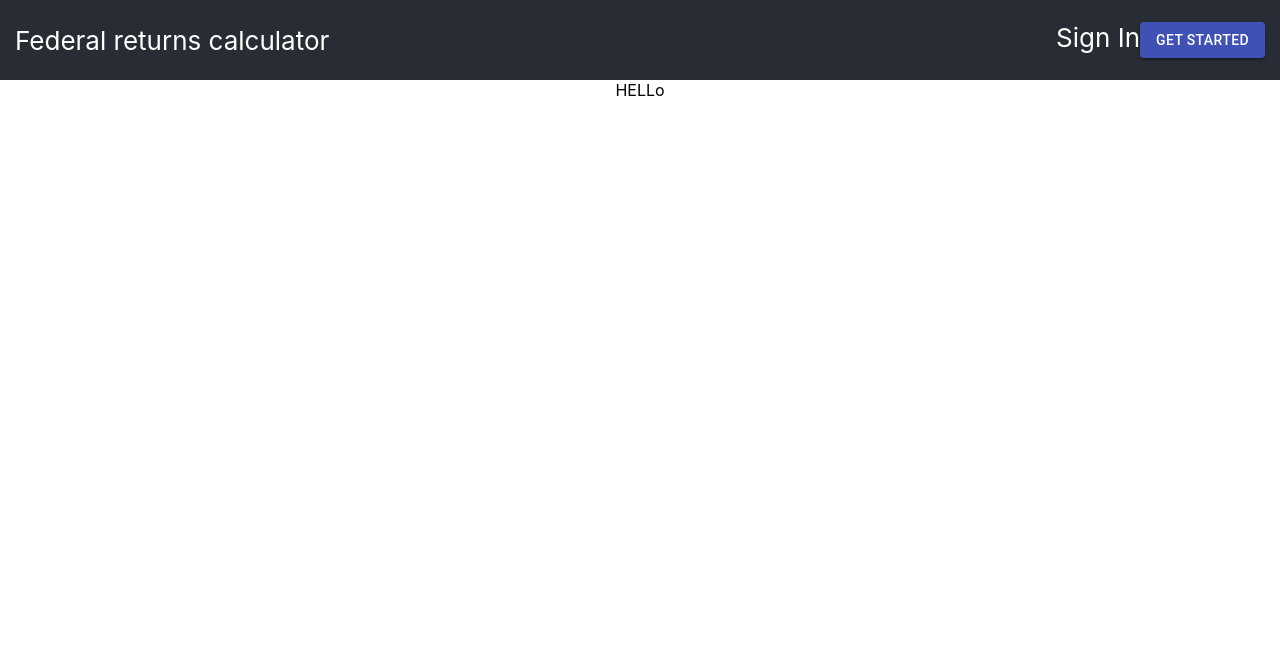
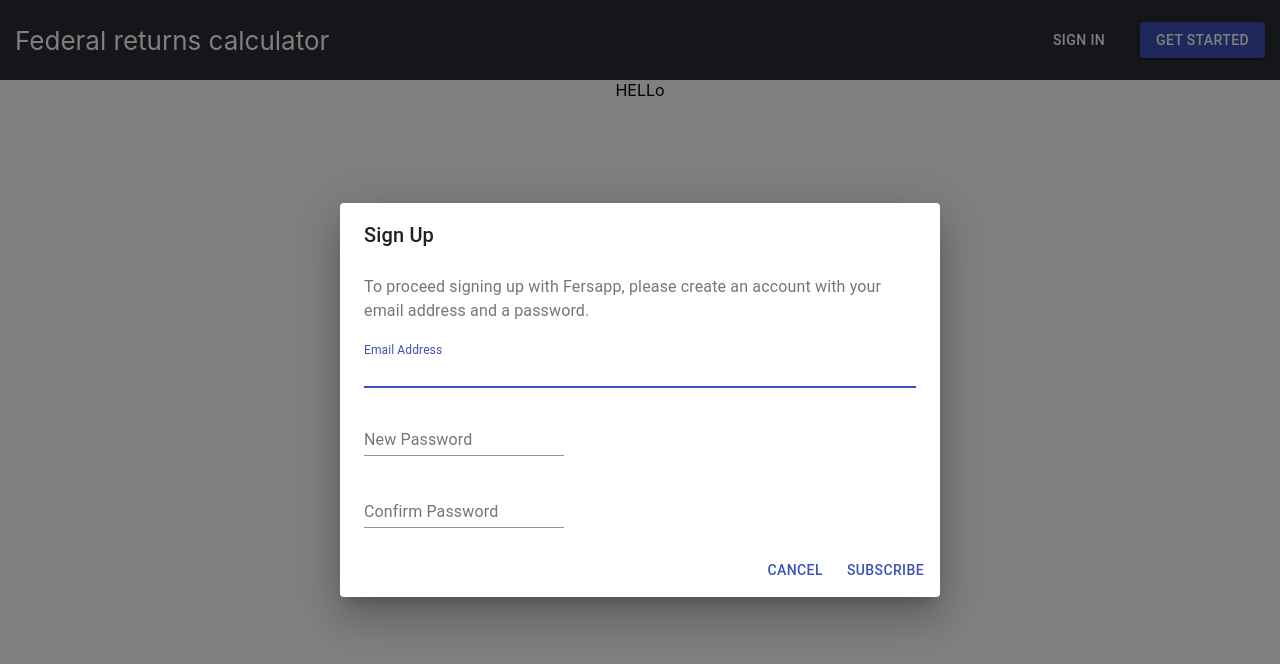
Before and after one commit to pooja1690/fersapp-client, a React (Create React App) app in the folder fersapp/: page / in a window 1280 px wide. Both pictures are taken after a click on the button "GET STARTED". Shown: the top 664 px of the page. Built offline with nearby package versions, Linux system fonts and the light colour scheme.

Commit message:
header with modals for signin and signup

```diff
--- a/fersapp/src/App.css
+++ b/fersapp/src/App.css
@@ -1,51 +1,3 @@
 .App {
   text-align: center;
 }
-
-.App-logo {
-  animation: App-logo-spin infinite 20s linear;
-  height: 40vmin;
-  pointer-events: none;
-}
-
-.Header {
-  background-color: #282c34;
-  height: 80px;
-  display: flex;
-  flex-direction: row;
-  align-items: center;
-  justify-content: space-between;
-  font-size: calc(10px + 2vmin);
-  color: white;
-  padding: 0px 15px 0px 15px;
-}
-
-.Header-logo {
-  float: left;
-}
-
-.Header-sign__in {
-
-}
-
-.Header-left {
-
-}
-
-.Header-right {
-  display: flex;
-  flex-direction: row;
-}
-
-.App-link {
-  color: #61dafb;
-}
-
-@keyframes App-logo-spin {
-  from {
-    transform: rotate(0deg);
-  }
-  to {
-    transform: rotate(360deg);
-  }
-}
--- a/fersapp/src/App.js
+++ b/fersapp/src/App.js
@@ -1,23 +1,16 @@
 import React from "react";
-import Button from "@material-ui/core/Button";
+import Header from "./pages/components/header/Header";
+import LandingPage from "./pages/landing-page/LandingPage";
 import "./App.css";
 
 function App() {
   return (
     <div className="App">
-      <header className="Header">
-        <div className="Header-left">
-          <div className="Header-logo">Federal returns calculator</div>
-        </div>
-        <div className="Header-right">
-          <div className="Header-sign__in">Sign In</div>
-          <Button variant="contained" color="primary">
-            Get Started
-          </Button>
-        </div>
+      <header>
+        <Header />
       </header>
       <body>
-        <div>HELLo</div>
+        <LandingPage />
       </body>
     </div>
   );
--- /dev/null
+++ b/fersapp/src/pages/components/header/Header.css
@@ -0,0 +1,28 @@
+.Header {
+  background-color: #282c34;
+  height: 80px;
+  display: flex;
+  flex-direction: row;
+  align-items: center;
+  justify-content: space-between;
+  font-size: calc(10px + 2vmin);
+  color: white;
+  padding: 0px 15px 0px 15px;
+}
+
+.Header-logo {
+  float: left;
+}
+
+.Header-left {
+}
+
+.Header-right {
+  display: inherit;
+  flex-direction: row;
+  align-items: center;
+  justify-content: space-between;
+  width: 220px;
+  font-size: calc(5px + 2vmin);
+  color: white;
+}
--- /dev/null
+++ b/fersapp/src/pages/components/header/Header.js
@@ -0,0 +1,58 @@
+import React from "react";
+import Button from "@material-ui/core/Button";
+import Dialog from "@material-ui/core/Dialog";
+import SignUp from "../sign-up/SignUp";
+import SignIn from "../sign-in/SignIn";
+import "./Header.css";
+
+function Header() {
+  const [open, setOpen] = React.useState(false);
+  const [signIn, showSignIn] = React.useState(false);
+  const [signUp, showSignUp] = React.useState(false);
+
+  function handleClickOpenSignIn() {
+    setOpen(true);
+    showSignIn(true);
+  }
+
+  function handleClickOpenSignUp() {
+    setOpen(true);
+    showSignUp(true);
+  }
+
+  function handleClose() {
+    setOpen(false);
+    showSignIn(false);
+    showSignUp(false);
+  }
+
+  return (
+    <div className="Header">
+      <div className="Header-left">
+        <div className="Header-logo">Federal returns calculator</div>
+      </div>
+      <div className="Header-right">
+        <Button variant="text" color="inherit" onClick={handleClickOpenSignIn}>
+          Sign In
+        </Button>
+        <Button
+          variant="contained"
+          color="primary"
+          onClick={handleClickOpenSignUp}
+        >
+          Get Started
+        </Button>
+        <Dialog
+          open={open}
+          onClose={handleClose}
+          aria-labelledby="form-dialog-title"
+        >
+          {signUp && <SignUp />}
+          {signIn && <SignIn />}
+        </Dialog>
+      </div>
+    </div>
+  );
+}
+
+export default Header;
--- /dev/null
+++ b/fersapp/src/pages/components/sign-in/SignIn.js
@@ -0,0 +1,40 @@
+import React from "react";
+import Button from "@material-ui/core/Button";
+import TextField from "@material-ui/core/TextField";
+import DialogActions from "@material-ui/core/DialogActions";
+import DialogContent from "@material-ui/core/DialogContent";
+import DialogContentText from "@material-ui/core/DialogContentText";
+import DialogTitle from "@material-ui/core/DialogTitle";
+
+function SignIn() {
+  return (
+    <div>
+      <DialogTitle id="form-dialog-title">Sign In</DialogTitle>
+      <DialogContent>
+        <DialogContentText>
+          Please enter your Fersapp email address and password to login.
+        </DialogContentText>
+        <TextField
+          autoFocus
+          margin="dense"
+          id="name"
+          label="Email Address"
+          type="email"
+          fullWidth
+        />
+        <TextField
+          id="standard-password-input"
+          label="New Password"
+          type="password"
+          margin="normal"
+        />
+      </DialogContent>
+      <DialogActions>
+        <Button color="primary">Cancel</Button>
+        <Button color="primary">Subscribe</Button>
+      </DialogActions>
+    </div>
+  );
+}
+
+export default SignIn;
--- /dev/null
+++ b/fersapp/src/pages/components/sign-up/SignUp.css
@@ -0,0 +1,5 @@
+.Signup-password-input {
+  display: flex;
+  flex-direction: column;
+  width: 200px;
+}
--- /dev/null
+++ b/fersapp/src/pages/components/sign-up/SignUp.js
@@ -0,0 +1,50 @@
+import React from "react";
+import Button from "@material-ui/core/Button";
+import TextField from "@material-ui/core/TextField";
+import DialogActions from "@material-ui/core/DialogActions";
+import DialogContent from "@material-ui/core/DialogContent";
+import DialogContentText from "@material-ui/core/DialogContentText";
+import DialogTitle from "@material-ui/core/DialogTitle";
+import "./SignUp.css"
+
+function SignUp() {
+  return (
+    <div>
+      <DialogTitle id="form-dialog-title">Sign Up</DialogTitle>
+      <DialogContent>
+        <DialogContentText>
+          To proceed signing up with Fersapp, please create an account with your
+          email address and a password.
+        </DialogContentText>
+        <TextField
+          autoFocus
+          margin="dense"
+          id="name"
+          label="Email Address"
+          type="email"
+          fullWidth
+        />
+        <div className="Signup-password-input">
+          <TextField
+            id="standard-password-input__primary"
+            label="New Password"
+            type="password"
+            margin="normal"
+          />
+          <TextField
+            id="standard-password-input__confirm"
+            label="Confirm Password"
+            type="password"
+            margin="normal"
+          />
+        </div>
+      </DialogContent>
+      <DialogActions>
+        <Button color="primary">Cancel</Button>
+        <Button color="primary">Subscribe</Button>
+      </DialogActions>
+    </div>
+  );
+}
+
+export default SignUp;
--- /dev/null
+++ b/fersapp/src/pages/landing-page/LandingPage.js
@@ -0,0 +1,12 @@
+import React from "react";
+import "./LandingPage.css";
+
+function LandingPage() {
+  return (
+    <div>
+      <div>HELLo</div>
+    </div>
+  );
+}
+
+export default LandingPage;
```
Also changed, not shown: fersapp/src/pages/landing-page/LandingPage.css (added).
